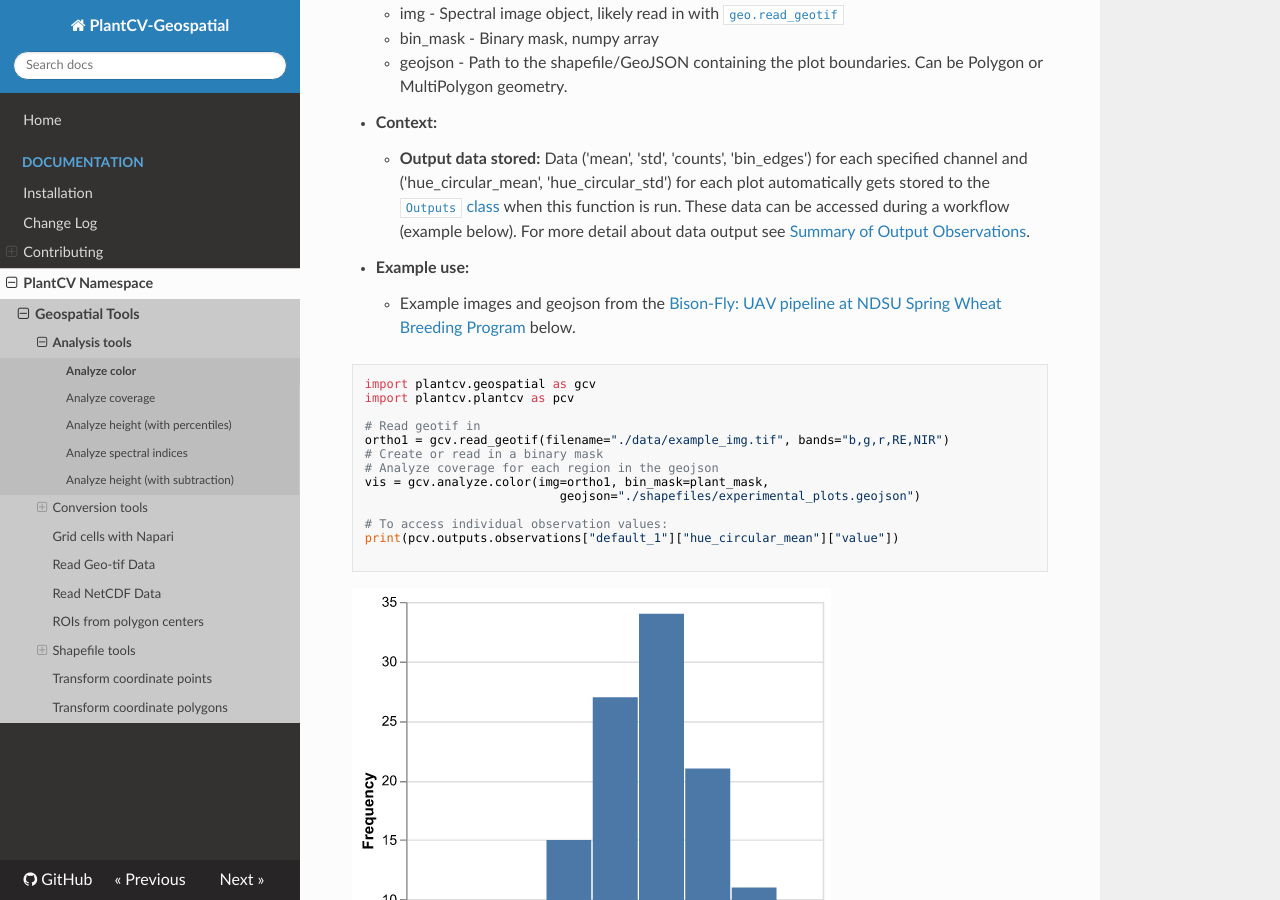
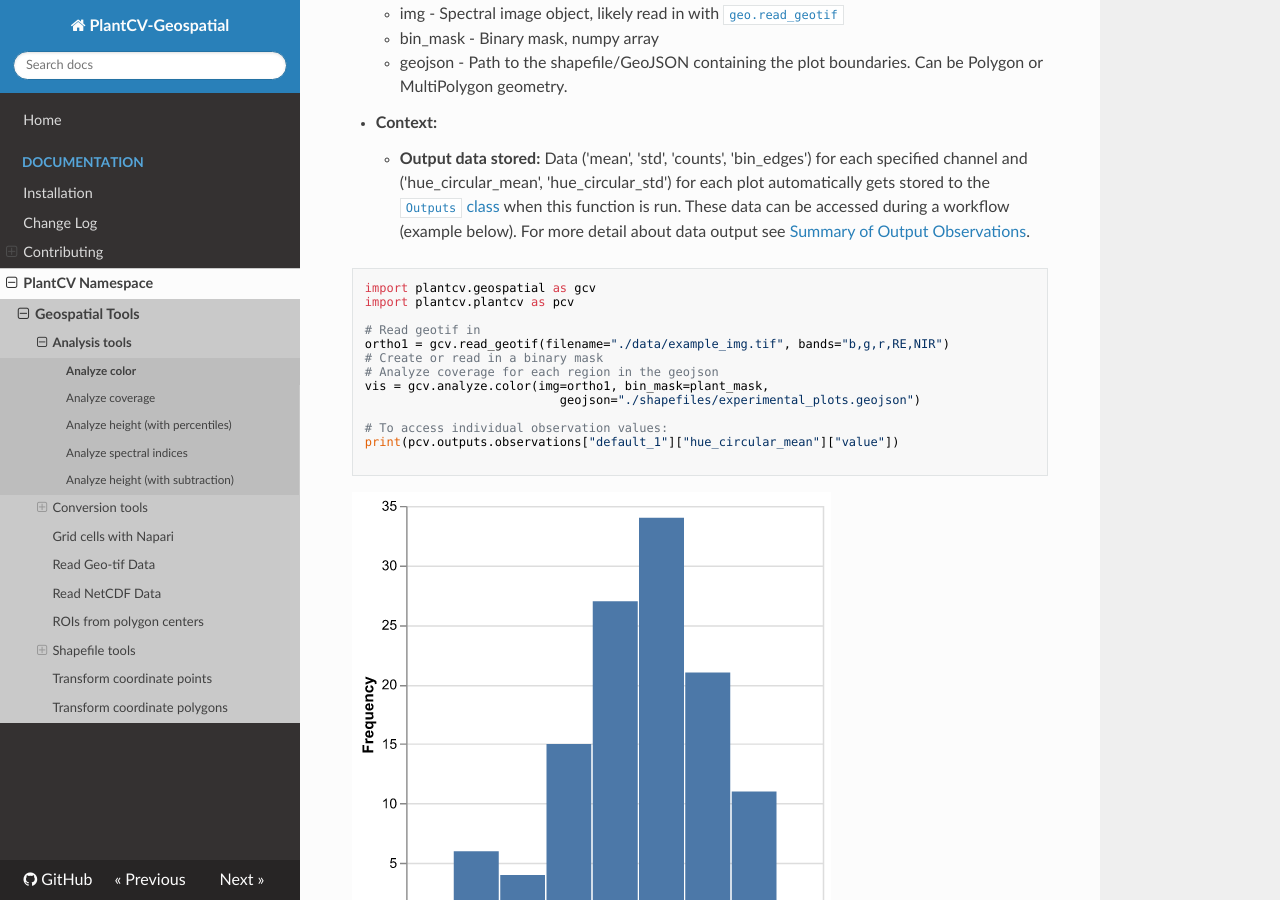
Before and after one commit to danforthcenter/plantcv-geospatial, an MkDocs documentation site: the page built from docs/analyze_color.md, in a window 1280 px wide and 900 px high, scrolled down 357 px. Built offline with MkDocs 1.6.1, drawn with Linux system fonts in a browser that asks for light colours; nearby versions of some CDN libraries.

Commit message:
Remove mention of bisonfly since no docs images are used

````diff
--- a/docs/analyze_color.md
+++ b/docs/analyze_color.md
@@ -14,8 +14,6 @@ Vectorized approach to color stats and histograms per region in a shapefile usin
 - **Context:**
     - **Output data stored:** Data ('mean', 'std', 'counts', 'bin_edges') for each specified channel and ('hue_circular_mean', 'hue_circular_std') for each plot automatically gets stored to the [`Outputs` class](https://plantcv.readthedocs.io/en/stable/outputs/#class-outputs) when this function is run. These data can be accessed during a workflow (example below). For more detail about data output see [Summary of Output Observations](https://plantcv.readthedocs.io/en/stable/output_measurements/).
 
-- **Example use:**
-    - Example images and geojson from the [Bison-Fly: UAV pipeline at NDSU Spring Wheat Breeding Program](https://github.com/filipematias23/Bison-Fly) below.
 
 ```python
 import plantcv.geospatial as gcv
````
